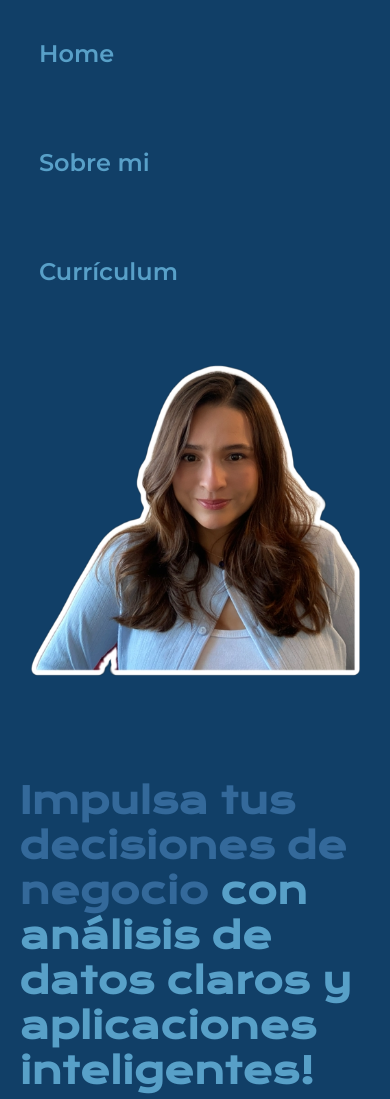
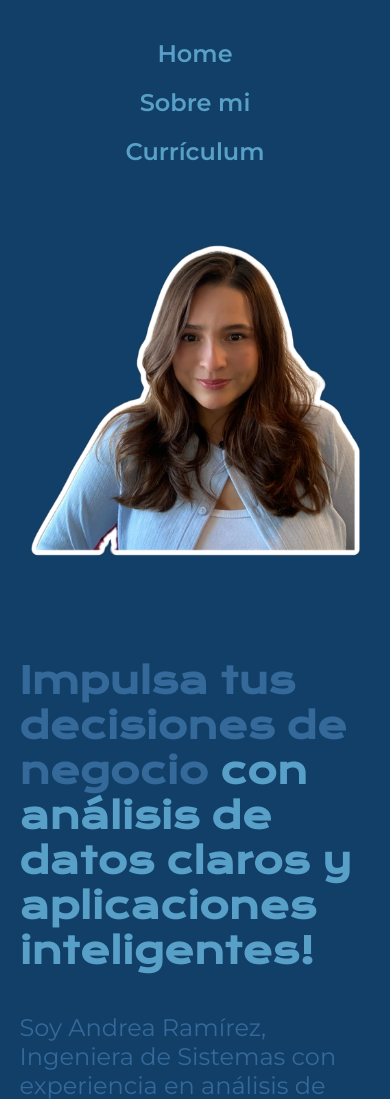
Before and after one commit to yaramirezte/PaginaWebPortafolio, a plain HTML site: page index.html in a window 390 px wide. Shown: the top 1099 px of the page. Drawn offline with nearby package versions, Linux system fonts and the light colour scheme.

Commit message:
Actualizar el Readme.md con más información

```diff
--- a/styles/style.css
+++ b/styles/style.css
@@ -1,15 +1,5 @@
 @import url('https://fonts.googleapis.com/css2?family=Krona+One&family=Montserrat:ital,wght@0,100..900;1,100..900&display=swap');
 
-html, body{
-    height: 100%;
-    margin: 0;
-    padding: 0;
-    display: flex;
-    flex-direction: column;
-}
-main{
-    flex: 1;
-}
 :root{
     --color-primario :/*#000000;*/ #113F67;
     --color-secundario: /*#F6F6F6;*/ #34699A;
@@ -25,6 +15,9 @@ main{
 }
 .header{
     padding: 2% 0% 0% 15%;
+    /*padding: 2% 5%;
+    max-width: 1200px;
+    margin: 0 auto;*/
 
 }
 .header__menu{
@@ -125,6 +118,8 @@ body{
     text-decoration: none;
     color: var(--color-terciario);
 }
+
+
 @media (max-width: 1200px){
     .header{
         padding: 10%;
@@ -132,6 +127,7 @@ body{
     .header__menu{
         flex-direction: column;
         justify-content: center;
+
     }
     .presentacion{
         flex-direction: column-reverse;
@@ -150,3 +146,16 @@ body{
 
     }
 }
+@media (max-width: 1400px) {
+    .header__menu {
+        gap: 40px;
+    }
+}
+
+@media (max-width: 800px) {
+    .header__menu {
+        flex-direction: column;
+        align-items: center;
+        gap: 20px;
+    }
+}
```
Also changed, not shown: assets/Imagem.png (deleted), assets/ImagenPerfilYellow.jpeg (deleted), 2 other files.
